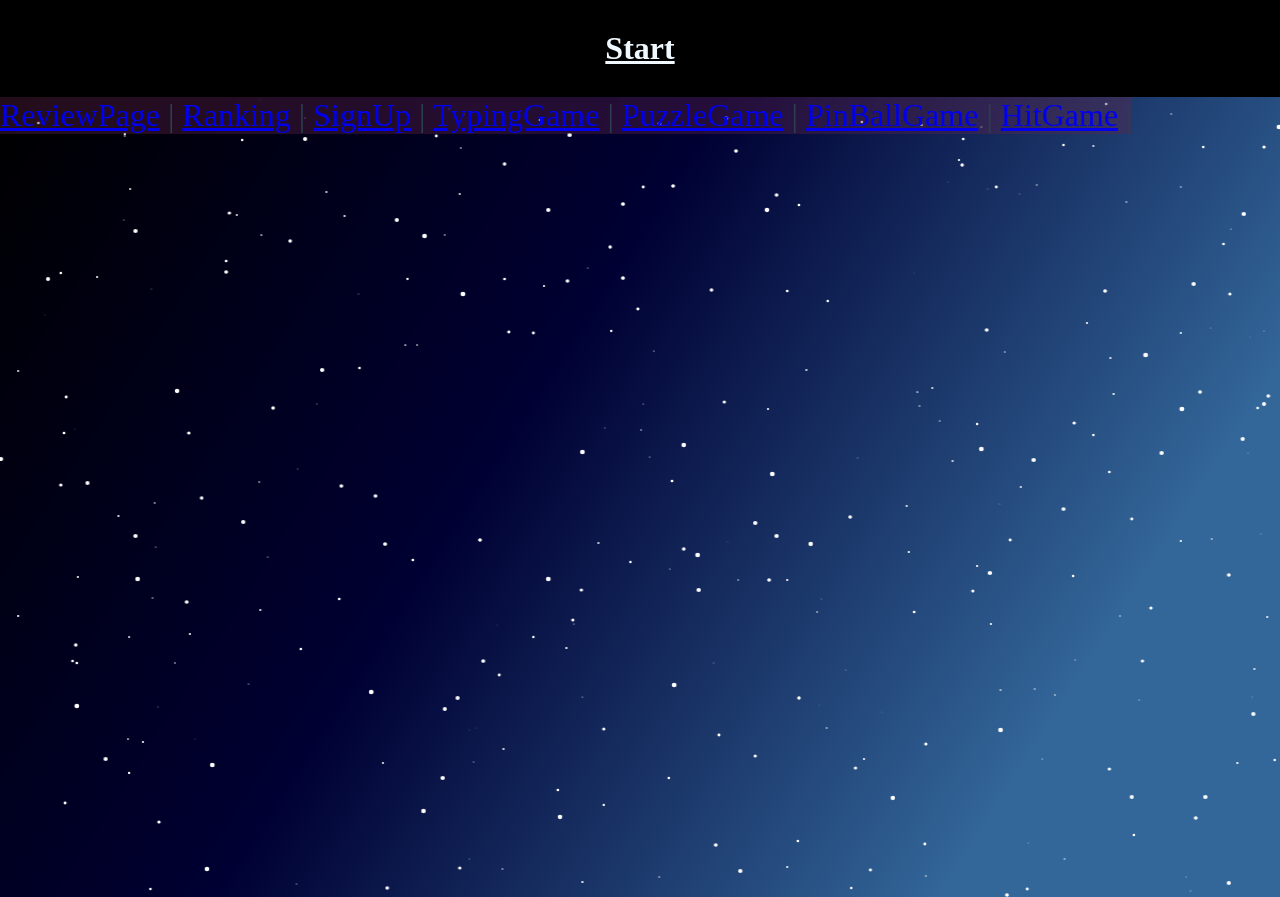
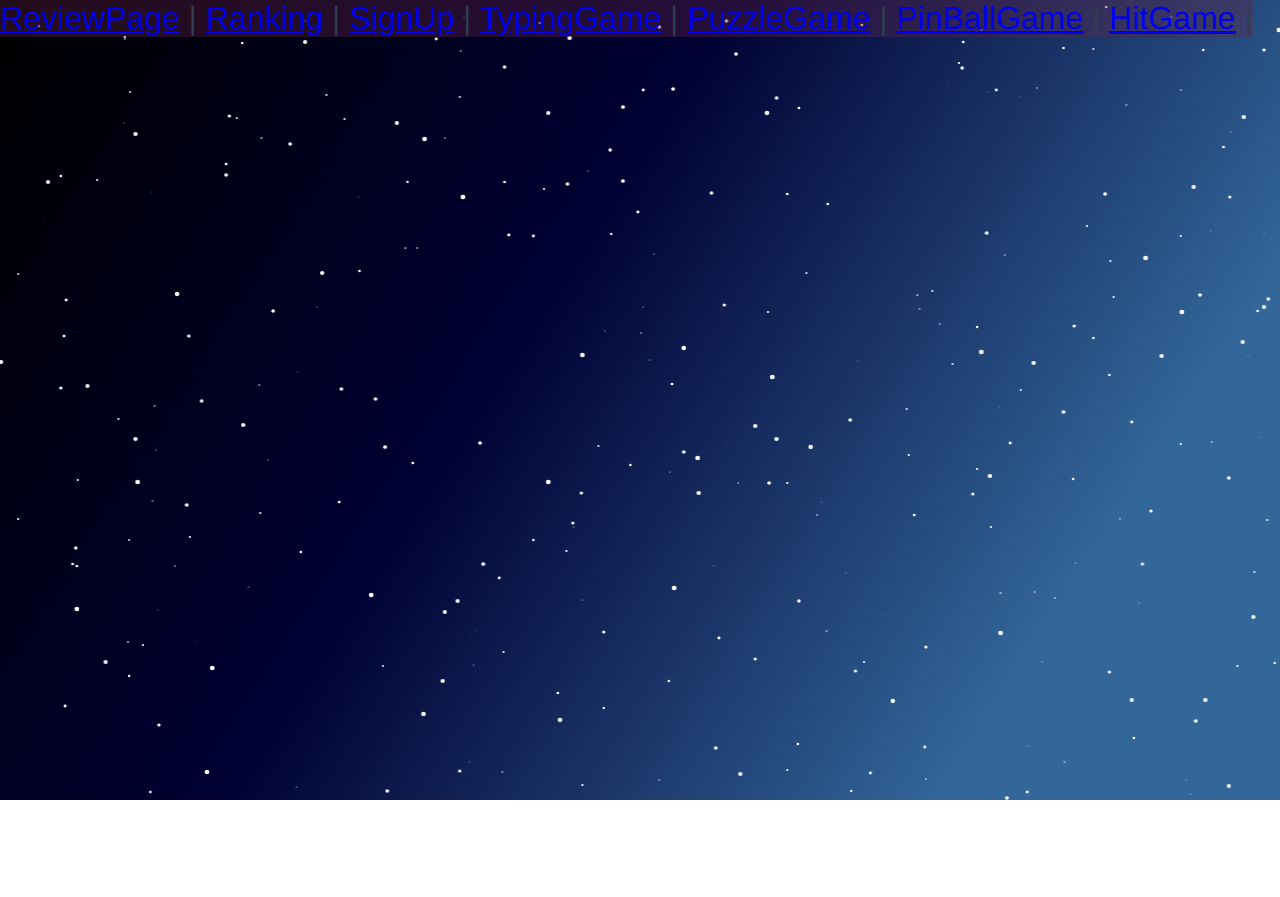
Before and after one commit to We-are-contact-lenses-users/Web-GameCenter, a Vue app: page /selectgame in a window 1280 px wide. After the commit the page ends 800 px from the top, so only its background shows below. Built offline with nearby package versions, Linux system fonts and the light colour scheme.

Commit message:
せなの変更を取り込むために一旦保存

```diff
--- a/src/App.vue
+++ b/src/App.vue
@@ -1,13 +1,10 @@
 <template>
   <div id="app">
-    <div id="nav">
-      <router-link to="/start">Start</router-link>
-    </div>
     <router-view />
   </div>
 </template>
 
-<style>
+<style scoped>
 #app {
   font-family: Avenir, Helvetica, Arial, sans-serif;
   -webkit-font-smoothing: antialiased;
--- a/src/router/index.js
+++ b/src/router/index.js
@@ -21,7 +21,7 @@ const routes = [
     component: SelectGame,
   },
   {
-    path: "/start",
+    path: "/",
     name: "Start",
     component: Start,
   },
```
Also changed, not shown: 1 other file (tests, documents, lock files or other folders).
